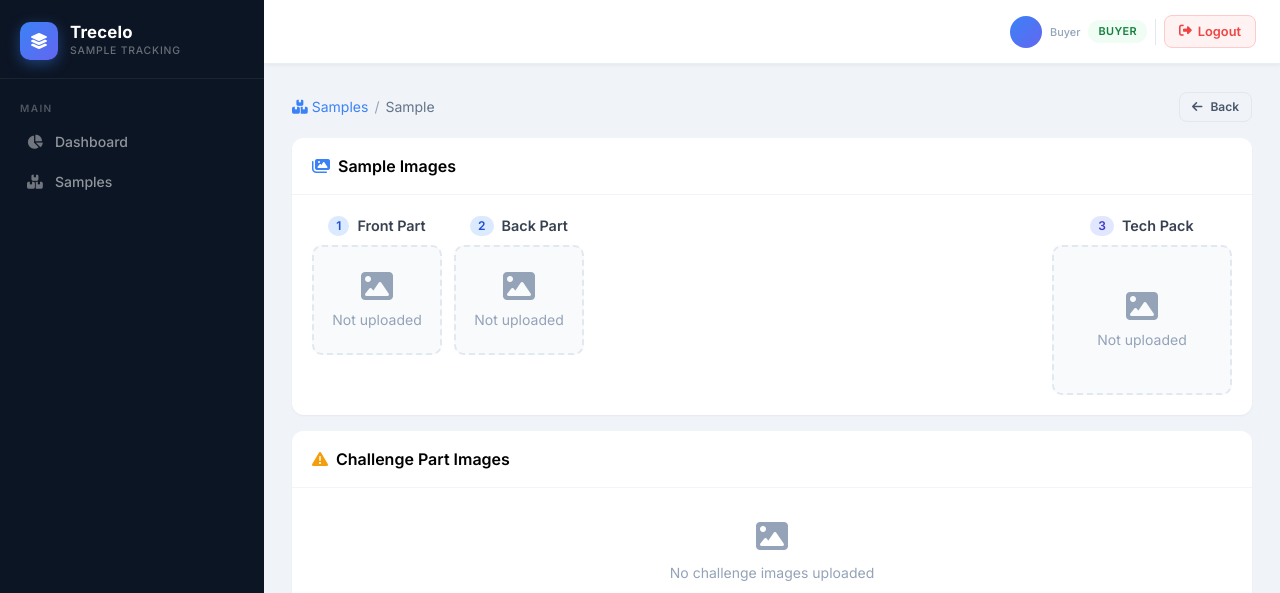
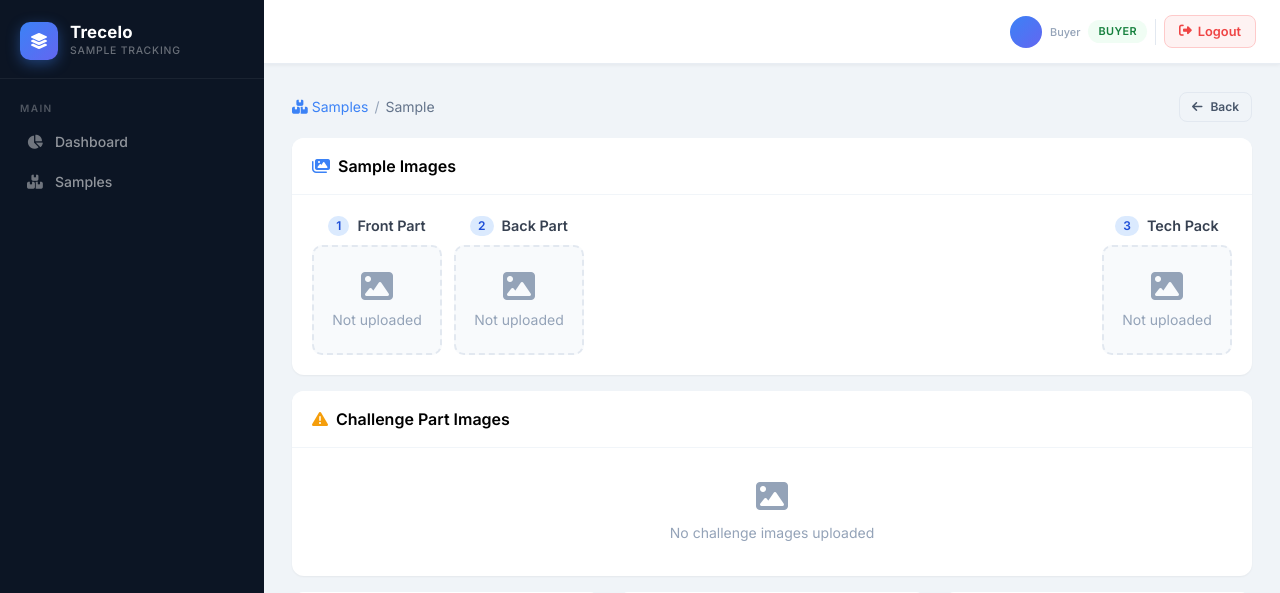
Before and after one commit to jahidshawon19/trecelo, a Django app: template templates/sample_detail.html in a window 1280 px wide. Shown: the top 593 px of the page. Run offline with Django 5.2, Linux system fonts and the light colour scheme; the template is opened without the code that fills it, so the values that code supplies are empty; some libraries are stand-ins or nearby versions.

Commit message:
Revert Tech Pack to same style as Front/Back Part, keep far-right position
Co-Authored-By: Claude Sonnet 4.6 <noreply@anthropic.com>

```diff
--- a/templates/sample_detail.html
+++ b/templates/sample_detail.html
@@ -91,24 +91,24 @@
         </div>
       </div>
 
-      <!-- Tech Pack — far right, larger -->
-      <div style="margin-left:auto;min-width:180px;max-width:220px;">
+      <!-- Tech Pack — far right -->
+      <div style="margin-left:auto;min-width:130px;max-width:160px;">
         <div class="text-center">
           <div class="mb-2 flex items-center justify-center gap-2">
-            <span class="bg-indigo-100 text-indigo-700 text-xs font-semibold px-2 py-0.5 rounded-full">3</span>
+            <span class="bg-blue-100 text-blue-700 text-xs font-semibold px-2 py-0.5 rounded-full">3</span>
             <span style="font-weight:600;font-size:.9rem;color:#374151;">Tech Pack</span>
           </div>
           {% if sample.tech_pack %}
             <a href="{{ sample.tech_pack.url }}"
                class="lightbox-trigger"
                data-img="{{ sample.tech_pack.url }}" data-caption="Tech Pack">
-              <div class="img-slot filled" style="height:150px;">
+              <div class="img-slot filled">
                 <img src="{{ sample.tech_pack.url }}" alt="Tech Pack">
                 <div class="img-slot-overlay"><i class="fa fa-magnifying-glass-plus fa-lg"></i></div>
               </div>
             </a>
           {% else %}
-            <div class="img-slot empty" style="height:150px;">
+            <div class="img-slot empty">
               <i class="fa fa-image fa-2x text-slate-400 mb-2 block"></i>
               <span class="text-slate-400 text-sm">Not uploaded</span>
             </div>
```
